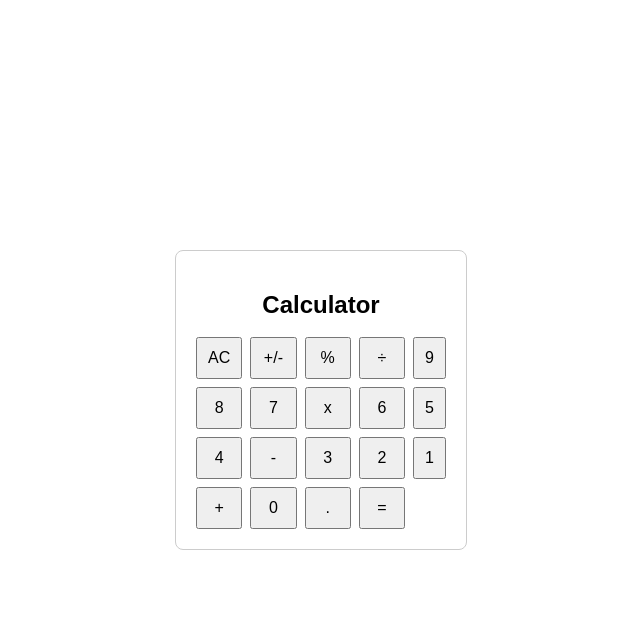
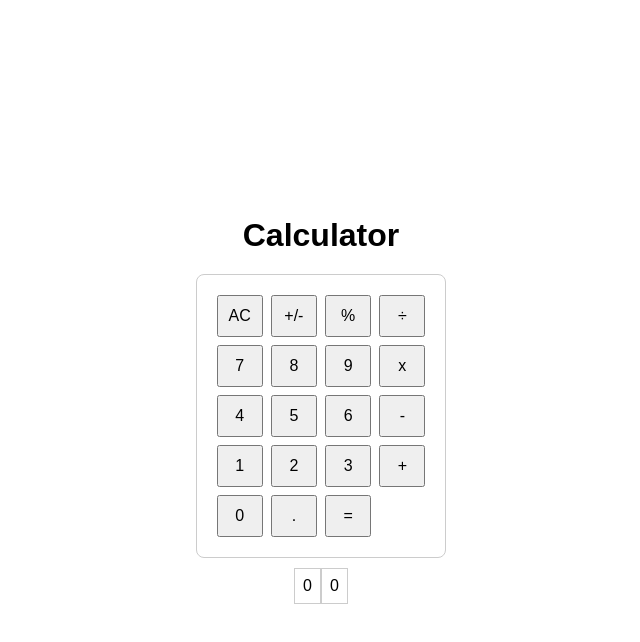
Before and after one commit to OpetundeIbitoye/app_one, a plain HTML site: page index.html in a window 1280 px wide. Both pictures are taken after a click on the button "AC". Shown: the whole page, without its empty margins (319-959 px from the left). Drawn offline with Linux system fonts and the light colour scheme.

Commit message:
Refactor HTML, CSS, and logic for calculator layout
- Separate calculator heading from the main container
- Adjust layout styles for better organization
- Ensure proper display of the calculator heading and content
- Update JavaScript logic for clearing input and output on clearDisplay()

```diff
--- a/index.html
+++ b/index.html
@@ -7,28 +7,44 @@
     <link rel = "stylesheet" href = "style.css">
 </head>
 <body>
-    <nav class = "calculator">
+    <div class="calculator-heading">
         <h1>Calculator</h1>
-        <button type="button">AC</button>
-        <button type="button">+/-</button>
-        <button type="button">%</button>
-    <button type="button">÷</button>
-    <button type="button">9</button>
-    <button type="button">8</button>
-    <button type="button">7</button>
-    <button type="button">x</button>
-    <button type="button">6</button>
-    <button type="button">5</button>
-    <button type="button">4</button>
-    <button type="button">-</button>
-    <button type="button">3</button>
-    <button type="button">2</button>
-    <button type="button">1</button>
-    <button type="button">+</button>
-    <button type="button">0</button>
-    <button type="button">.</button>
-    <button type="button">=</button>
-    </nav>
+    </div>
+
+    <div class="calculator-container">
+        <nav class = "calculator">
+
+            <button type="button" onclick="clearDisplay()">AC</button>
+            <button type="button" onclick="toggleSign()">+/-</button>
+            <button type="button" onclick="percentage()">%</button>
+            <button type="button" onclick="appendOperator('/')">÷</button>
+            <button type="button" onclick="appendNumber(7)">7</button>
+            <button type="button" onclick="appendNumber(8)">8</button>
+            <button type="button" onclick="appendNumber(9)">9</button>
+            <button type="button" onclick="appendOperator('*')">x</button>
+            <button type="button" onclick="appendNumber(4)">4</button>
+            <button type="button" onclick="appendNumber(5)">5</button>
+            <button type="button" onclick="appendNumber(6)">6</button>
+            <button type="button" onclick="appendOperator('-')">-</button>
+            <button type="button" onclick="appendNumber(1)">1</button>
+            <button type="button" onclick="appendNumber(2)">2</button>
+            <button type="button" onclick="appendNumber(3)">3</button>
+            <button type="button" onclick="appendOperator('+')">+</button>
+            <button type="button" onclick="appendNumber('0')">0</button>
+            <button type="button" onclick="appendDecimal()">.</button>
+            <button type="button" onclick="calculateResult()">=</button>
+        </nav>
+        <div class="calculator-display">
+            <ul class="history-list" id="history-list"></ul>
+            <div class="input-output-container">
+                <div class="input-display">0</div>
+                <div class="output-display">0</div>
+            </div>
+        </div>
+    </div>
+
+
+    <script src="main.js"></script>
 
 </body>
 </html>
--- a/main.js
+++ b/main.js
@@ -0,0 +1,63 @@
+let inputDisplay = document.querySelector('.input-display');
+let outputDisplay = document.querySelector('.output-display');
+let historyList = document.getElementById('history-list');
+let displayValue = '0';
+
+function updateDisplay() {
+    inputDisplay.textContent = displayValue;
+}
+
+function clearDisplay() {
+    displayValue = '0';
+    outputDisplay.textContent = '0'; // Clear the output display
+    updateDisplay();
+}
+
+
+function toggleSign() {
+    displayValue = (parseFloat(displayValue) * -1).toString();
+    updateDisplay();
+}
+
+function percentage() {
+    displayValue = (parseFloat(displayValue) / 100).toString();
+    updateDisplay();
+}
+
+function appendOperator(operator) {
+    displayValue += operator;
+    updateDisplay();
+}
+
+function appendNumber(number) {
+    if (displayValue === '0') {
+        displayValue = number.toString();
+    } else {
+        displayValue += number;
+    }
+    updateDisplay();
+}
+
+function appendDecimal() {
+    if (!displayValue.includes('.')) {
+        displayValue += '.';
+    }
+    updateDisplay();
+}
+
+function calculateResult() {
+    try {
+        let result = eval(displayValue).toString();
+        outputDisplay.textContent = result;
+
+        // Add the current expression and result to the history list
+        const historyItem = document.createElement('li');
+        historyItem.textContent = `${displayValue} = ${result}`;
+        historyList.appendChild(historyItem);
+
+        displayValue = result;
+        updateDisplay();
+    } catch (error) {
+        outputDisplay.textContent = 'Error';
+    }
+}
--- a/style.css
+++ b/style.css
@@ -1,10 +1,22 @@
 body {
     font-family: Arial, sans-serif;
     display: flex;
+    flex-direction: column; /* Ensure a vertical column layout */
     align-items: center;
     justify-content: center;
     height: 100vh;
     margin: 0;
+}
+
+.calculator-heading {
+    text-align: center;
+    margin-bottom: 10px;
+}
+
+.calculator-container {
+    display: flex;
+    flex-direction: column;
+    align-items: center;
 }
 
 .calculator {
@@ -18,16 +30,49 @@ body {
     border-radius: 8px;
 }
 
+.calculator-display {
+    display: flex;
+    flex-direction: column;
+    align-items: center;
+    text-align: right;
+    margin-top: 10px;
+}
+
+
+.calculator-container {
+    display: flex;
+    flex-direction: column;
+    align-items: center;
+}
+
+.history-list {
+    padding: 0;
+    margin: 0;
+}
+
+.history-list li {
+    margin-bottom: 5px;
+    list-style-type: disc; /* or list-style-type: circle; or list-style-type: square; */
+}
+
+.input-output-container {
+    display: flex;
+}
+
+.input-display,
+.output-display {
+    border: 1px solid #ccc;
+    padding: 8px;
+    flex: 1;
+}
+
 button {
-    grid-column: span 1;
-    grid-row: span 1;
     padding: 10px;
     font-size: 16px;
     cursor: pointer;
 }
 
 h1 {
-    grid-column: span 5;
     text-align: center;
     margin-bottom: 10px;
 }
```
Lines whose indentation alone changed are shown as unchanged.
